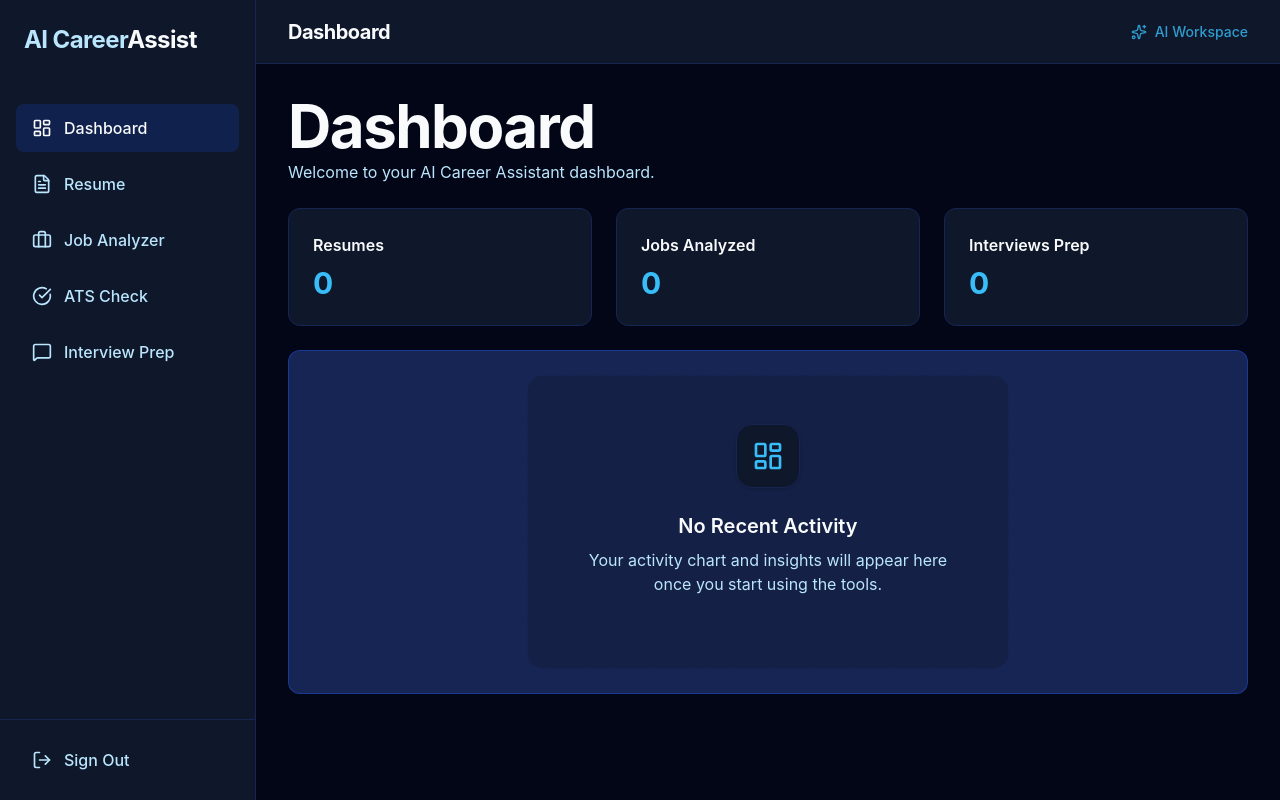
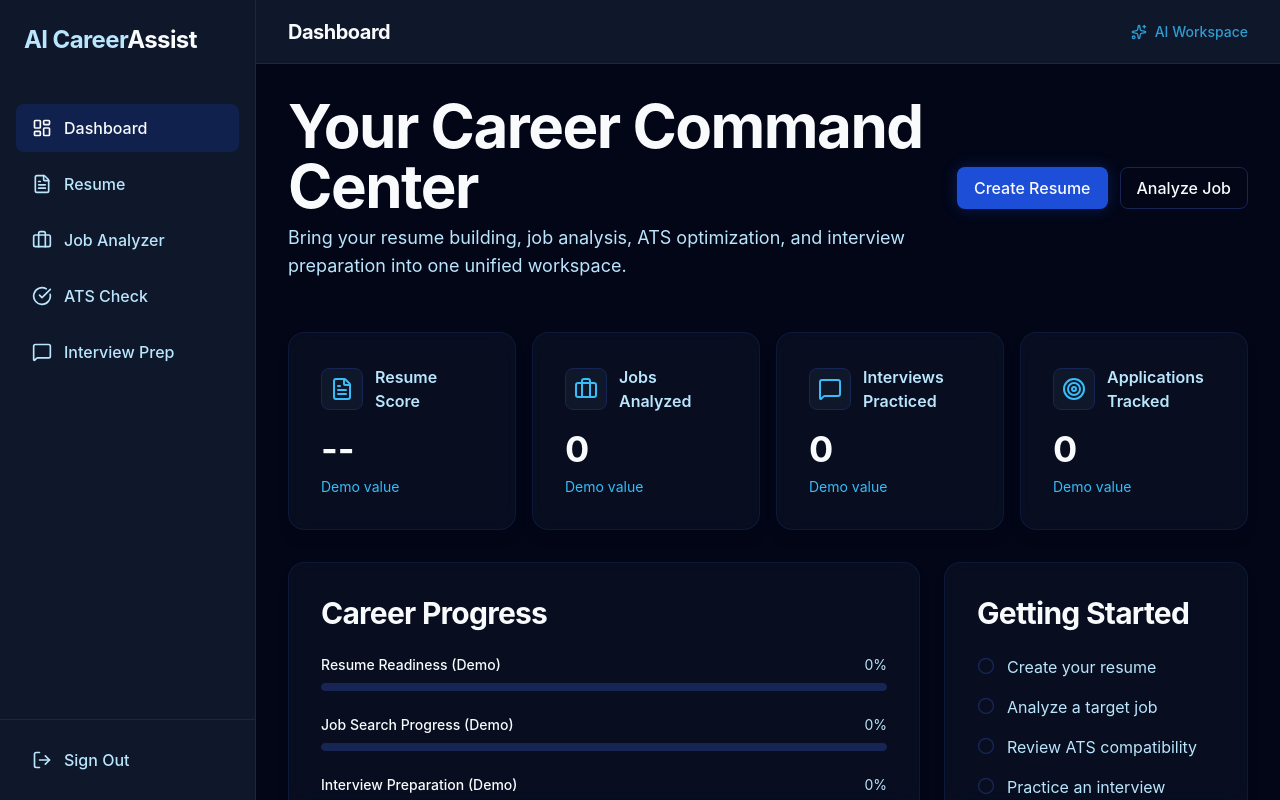
Before and after one commit to indrajit1306/AI-Career-Assistant, a React (Vite) app: page /dashboard in a window 1280 px wide. Built offline with nearby package versions, Linux system fonts and the light colour scheme.

Commit message:
feat: add core application pages for dashboard, resume, jobs, and interview

```diff
--- a/src/pages/Dashboard.tsx
+++ b/src/pages/Dashboard.tsx
@@ -1,39 +1,70 @@
-import React from 'react';
-import { Heading } from '../components/ui/Heading';
-import { Card } from '../components/ui/Card';
-import { EmptyState } from '../components/ui/EmptyState';
-import { LayoutDashboard } from 'lucide-react';
+import React, { useEffect, useRef } from 'react';
+import { DashboardWelcome } from '../components/dashboard/DashboardWelcome';
+import { OverviewStatCard } from '../components/dashboard/OverviewStatCard';
+import { CareerProgress } from '../components/dashboard/CareerProgress';
+import { QuickActions } from '../components/dashboard/QuickActions';
+import { GettingStarted } from '../components/dashboard/GettingStarted';
+import { RecentActivity } from '../components/dashboard/RecentActivity';
+import { animateStagger } from '../animations';
+import { FileText, Briefcase, MessageSquare, Target } from 'lucide-react';
 
 export const Dashboard: React.FC = () => {
+  const containerRef = useRef<HTMLDivElement>(null);
+
+  useEffect(() => {
+    if (containerRef.current) {
+      const cards = containerRef.current.querySelectorAll('.dash-card');
+      animateStagger(Array.from(cards), { y: 20, delay: 0.1 });
+    }
+  }, []);
+
   return (
-    <div className="space-y-6">
-      <header>
-        <Heading level={1}>Dashboard</Heading>
-        <p className="text-text-secondary mt-1">Welcome to your AI Career Assistant dashboard.</p>
-      </header>
+    <div className="space-y-8 pb-8" ref={containerRef}>
+      <DashboardWelcome />
 
-      <div className="grid grid-cols-1 md:grid-cols-3 gap-6">
-        <Card className="hover:border-brand-500/50 transition-colors">
-          <h3 className="font-semibold text-text-primary">Resumes</h3>
-          <p className="text-3xl font-bold text-brand-400 mt-2">0</p>
-        </Card>
-        <Card className="hover:border-brand-500/50 transition-colors">
-          <h3 className="font-semibold text-text-primary">Jobs Analyzed</h3>
-          <p className="text-3xl font-bold text-brand-400 mt-2">0</p>
-        </Card>
-        <Card className="hover:border-brand-500/50 transition-colors">
-          <h3 className="font-semibold text-text-primary">Interviews Prep</h3>
-          <p className="text-3xl font-bold text-brand-400 mt-2">0</p>
-        </Card>
-      </div>
+      {/* Overview Cards */}
+      <section className="grid grid-cols-1 sm:grid-cols-2 lg:grid-cols-4 gap-4">
+        <OverviewStatCard
+          icon={<FileText size={24} />}
+          label="Resume Score"
+          value="--"
+          description="Demo value"
+        />
+        <OverviewStatCard
+          icon={<Briefcase size={24} />}
+          label="Jobs Analyzed"
+          value="0"
+          description="Demo value"
+        />
+        <OverviewStatCard
+          icon={<MessageSquare size={24} />}
+          label="Interviews Practiced"
+          value="0"
+          description="Demo value"
+        />
+        <OverviewStatCard
+          icon={<Target size={24} />}
+          label="Applications Tracked"
+          value="0"
+          description="Demo value"
+        />
+      </section>
 
-      <Card elevated className="min-h-[300px] flex items-center justify-center">
-        <EmptyState
-          icon={<LayoutDashboard size={32} />}
-          title="No Recent Activity"
-          description="Your activity chart and insights will appear here once you start using the tools."
-        />
-      </Card>
+      {/* Progress & Getting Started */}
+      <section className="grid grid-cols-1 lg:grid-cols-3 gap-6">
+        <div className="lg:col-span-2">
+          <CareerProgress />
+        </div>
+        <div className="lg:col-span-1">
+          <GettingStarted />
+        </div>
+      </section>
+
+      {/* Quick Actions & Recent Activity */}
+      <section className="grid grid-cols-1 lg:grid-cols-2 gap-6">
+        <QuickActions />
+        <RecentActivity />
+      </section>
     </div>
   );
 };
```
